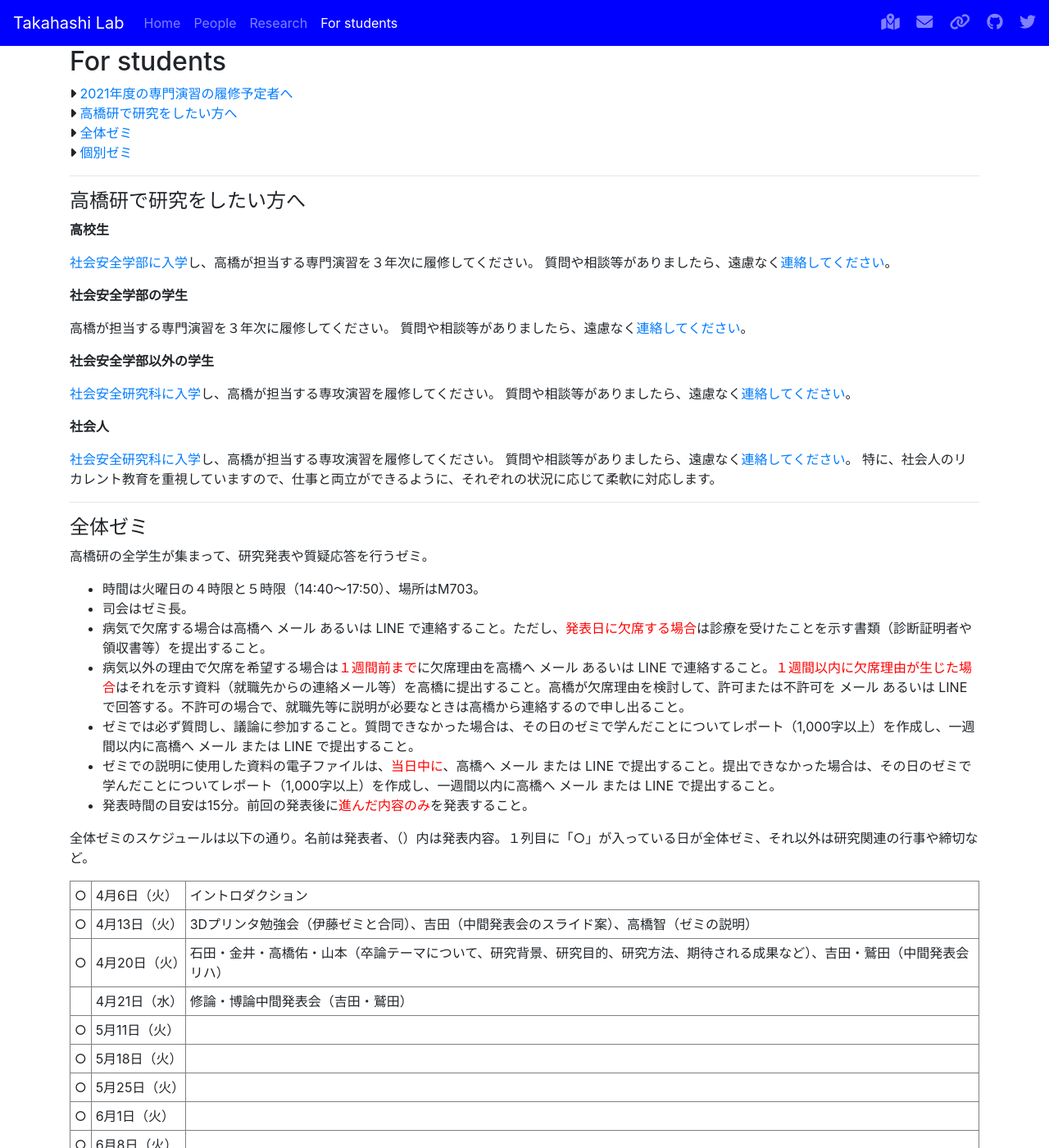
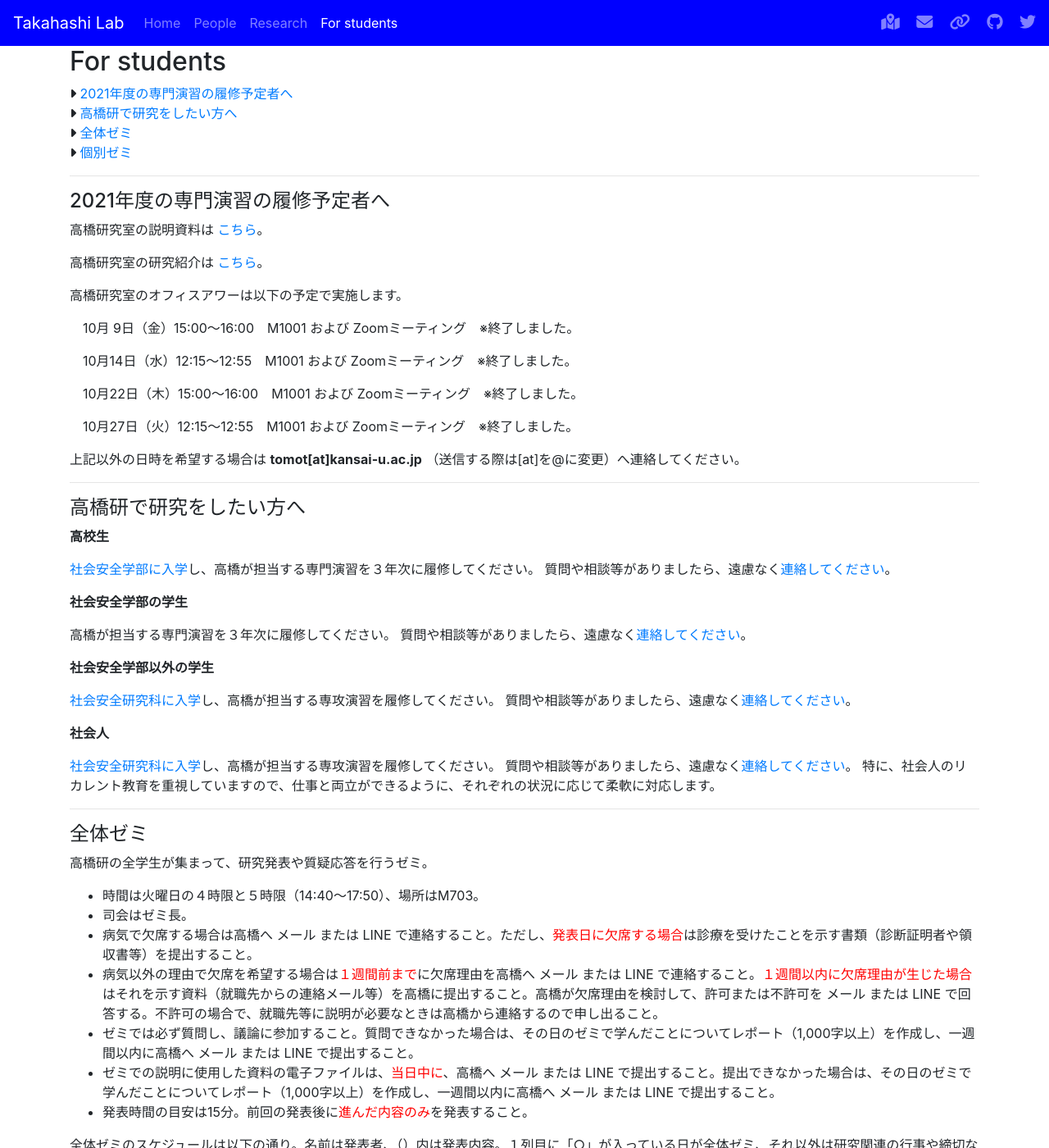
Before and after one commit to tkhslab/tkhslab.github.io, a Jekyll site: the page built from forstudents.md, in a window 1280 px wide and 1400 px high. Shown: the whole window at 82% size. Built offline with Jekyll 4.4.1, drawn with Linux system fonts in a browser that asks for light colours; nearby versions of some CDN libraries; some of the changed text lies outside the part shown.

Commit message:
move announcement for b2 into for students

```diff
--- a/forstudents.md
+++ b/forstudents.md
@@ -2,10 +2,30 @@
 title: For students
 ---
 ## For students
-<i class="fas fa-caret-right"></i> [2021年度の専門演習の履修予定者へ](b2.html)<br>
-<i class="fas fa-caret-right"></i> [高橋研で研究をしたい方へ](#高橋研で研究をしたい方)<br>
+<i class="fas fa-caret-right"></i> [2021年度の専門演習の履修予定者へ](#2021年度の専門演習の履修予定者へ)<br>
+<i class="fas fa-caret-right"></i> [高橋研で研究をしたい方へ](#高橋研で研究をしたい方へ)<br>
 <i class="fas fa-caret-right"></i> [全体ゼミ](#全体ゼミ)<br>
 <i class="fas fa-caret-right"></i> [個別ゼミ](#個別ゼミ)
+
+---
+
+#### 2021年度の専門演習の履修予定者へ
+
+高橋研究室の説明資料は [こちら](dl/tkhslab2020.pdf)。
+
+高橋研究室の研究紹介は [こちら](https://www.kansai-u.ac.jp/stories/11_takahashi.html)。
+
+高橋研究室のオフィスアワーは以下の予定で実施します。
+
+　10月 9日（金）15:00～16:00　M1001 および Zoomミーティング　※終了しました。
+
+　10月14日（水）12:15～12:55　M1001 および Zoomミーティング　※終了しました。
+
+　10月22日（木）15:00～16:00　M1001 および Zoomミーティング　※終了しました。
+
+　10月27日（火）12:15～12:55　M1001 および Zoomミーティング　※終了しました。
+
+上記以外の日時を希望する場合は **tomot[at]kansai-u.ac.jp** （送信する際は[at]を@に変更）へ連絡してください。
 
 ---
 
@@ -38,8 +58,8 @@ title: For students
 
 - 時間は火曜日の４時限と５時限（14:40〜17:50）、場所はM703。
 - 司会はゼミ長。
-- 病気で欠席する場合は高橋へ メール あるいは LINE で連絡すること。ただし、<span style="color: red;">発表日に欠席する場合</span>は診療を受けたことを示す書類（診断証明者や領収書等）を提出すること。
-- 病気以外の理由で欠席を希望する場合は<span style="color: red;">１週間前まで</span>に欠席理由を高橋へ メール あるいは LINE で連絡すること。<span style="color: red;">１週間以内に欠席理由が生じた場合</span>はそれを示す資料（就職先からの連絡メール等）を高橋に提出すること。高橋が欠席理由を検討して、許可または不許可を メール あるいは LINE で回答する。不許可の場合で、就職先等に説明が必要なときは高橋から連絡するので申し出ること。
+- 病気で欠席する場合は高橋へ メール または LINE で連絡すること。ただし、<span style="color: red;">発表日に欠席する場合</span>は診療を受けたことを示す書類（診断証明者や領収書等）を提出すること。
+- 病気以外の理由で欠席を希望する場合は<span style="color: red;">１週間前まで</span>に欠席理由を高橋へ メール または LINE で連絡すること。<span style="color: red;">１週間以内に欠席理由が生じた場合</span>はそれを示す資料（就職先からの連絡メール等）を高橋に提出すること。高橋が欠席理由を検討して、許可または不許可を メール または LINE で回答する。不許可の場合で、就職先等に説明が必要なときは高橋から連絡するので申し出ること。
 - ゼミでは必ず質問し、議論に参加すること。質問できなかった場合は、その日のゼミで学んだことについてレポート（1,000字以上）を作成し、一週間以内に高橋へ メール または LINE で提出すること。
 - ゼミでの説明に使用した資料の電子ファイルは、<span style="color: red;">当日中に</span>、高橋へ メール または LINE で提出すること。提出できなかった場合は、その日のゼミで学んだことについてレポート（1,000字以上）を作成し、一週間以内に高橋へ メール または LINE で提出すること。
 - 発表時間の目安は15分。前回の発表後に<span style="color: red;">進んだ内容のみ</span>を発表すること。
@@ -101,8 +121,7 @@ title: For students
 #### 個別ゼミ
 個別に高橋と研究に関する打合せを行うゼミ。
 場所はM1001。
-随時受け付けるので、希望日時（原則、平日の午後）を高橋へ LINE で連絡してください。
-予約をキャンセルする場合も LINE で連絡してください。
+随時受け付けるので、希望日時（原則、平日の午後）を高橋へ メール または LINE で連絡すること。
 
 （申し込み例）<br>
 個別ゼミをお願いします。<br>
```
